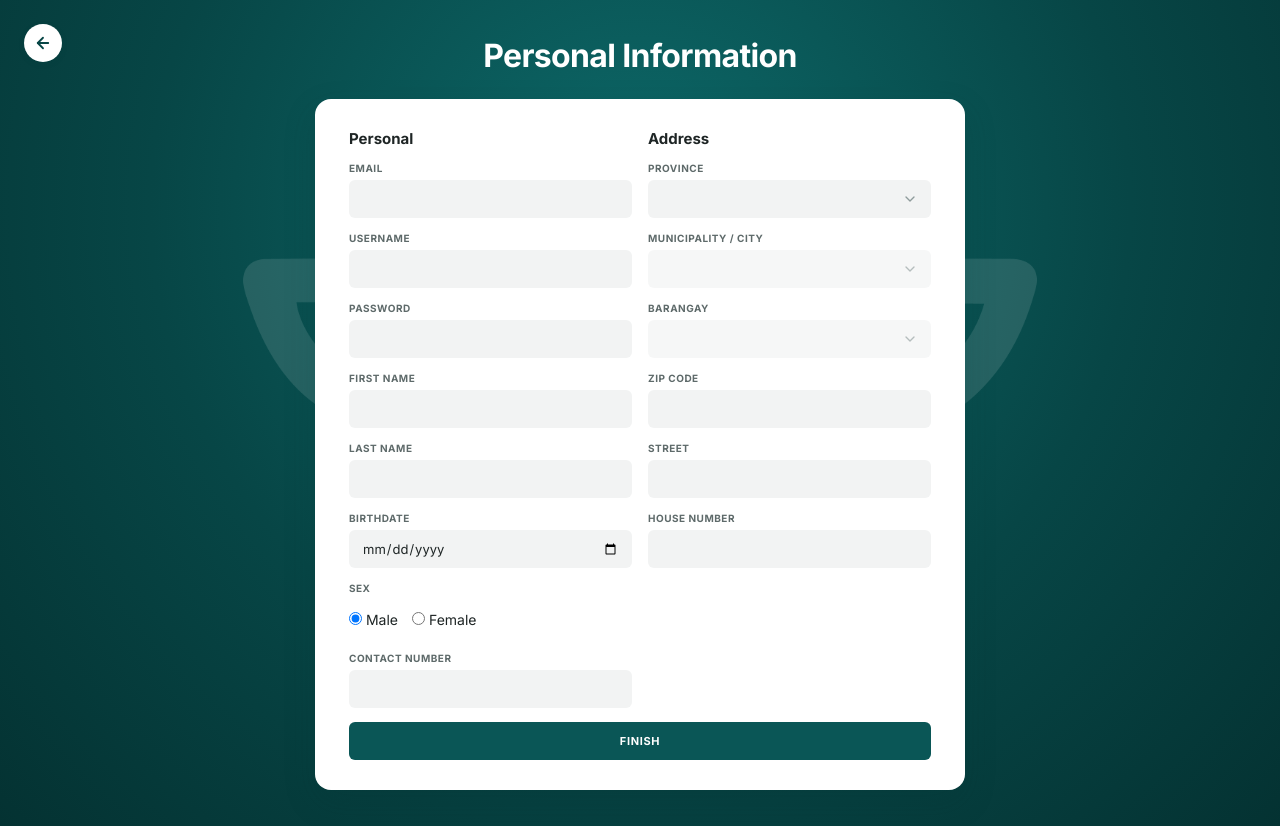
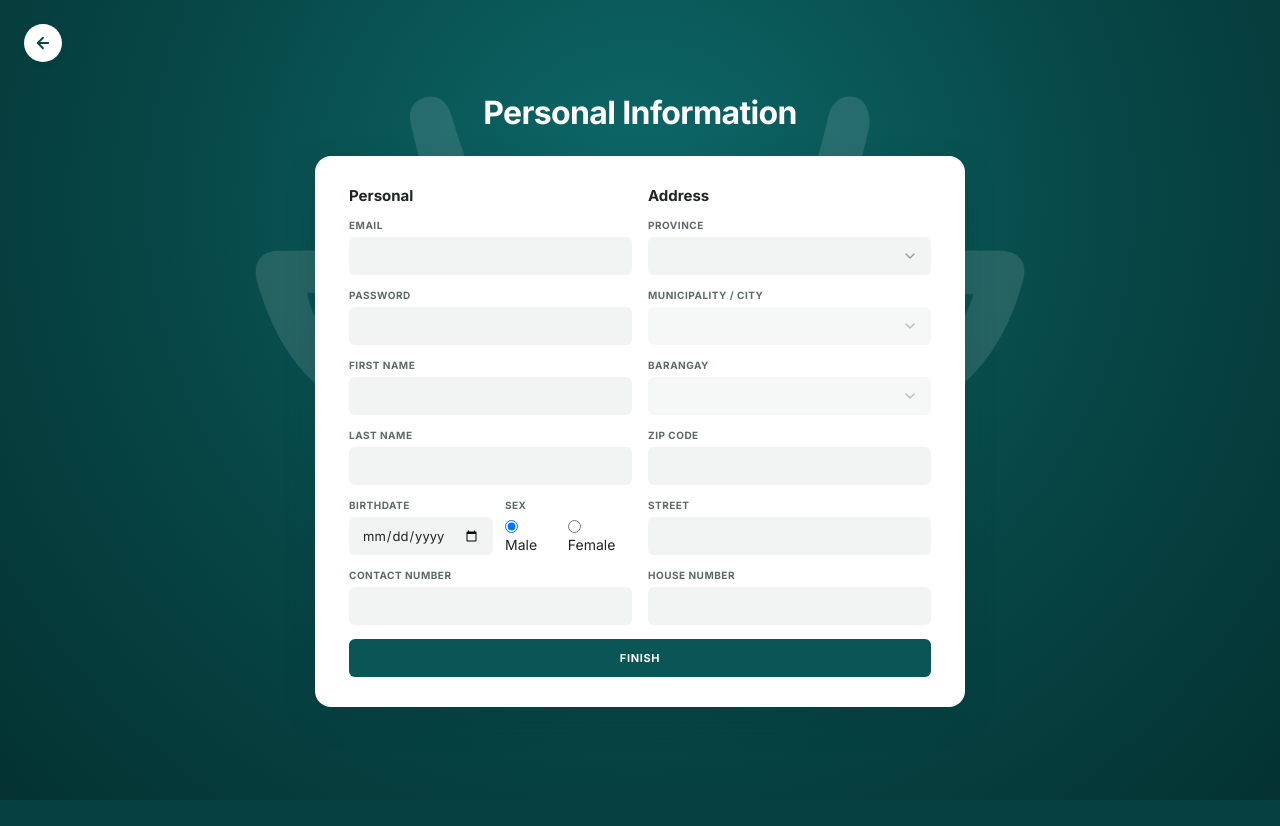
Before and after one commit to aenstudio-co/livestock-pro, a PHP site: page /register_personal.php in a window 1280 px wide. After the commit the page ends 800 px from the top, so only its background shows below. Run offline with PHP 8.4, Linux system fonts and the light colour scheme; a user stored in the database is signed in.

Commit message:
Refactor personal registration to handle username generation

```diff
--- a/register_personal.php
+++ b/register_personal.php
@@ -15,6 +15,30 @@ if ($_SERVER['REQUEST_METHOD'] === 'POST') {
         $aCount = (int)$pdo->query("SELECT COUNT(*) FROM `address`")->fetchColumn() + 1;
         $new_user_id = sprintf("USE-%05d", $uCount);
         $new_addr_id = sprintf("ADD-%05d", $aCount);
+
+        $fn = trim($_POST['first_name'] ?? '');
+        $ln = trim($_POST['last_name'] ?? '');
+        $email = trim($_POST['email'] ?? '');
+
+        $rawBase = strtolower(preg_replace('/[^a-zA-Z0-9]/', '', $fn . $ln));
+        if ($rawBase === '' && str_contains($email, '@')) {
+            $rawBase = strtolower(preg_replace('/[^a-zA-Z0-9]/', '', strstr($email, '@', true)));
+        }
+        if ($rawBase === '') {
+            $rawBase = strtolower($new_user_id);
+        }
+
+        $username = $rawBase;
+        $checkStmt = $pdo->prepare("SELECT COUNT(*) FROM `user` WHERE `username` = :uname");
+        $suffix = 1;
+        while (true) {
+            $checkStmt->execute(['uname' => $username]);
+            if ((int)$checkStmt->fetchColumn() === 0) {
+                break;
+            }
+            $username = $rawBase . $suffix;
+            $suffix++;
+        }
 
         $pdo->prepare("
             INSERT INTO `address` (`address_id`, `user_id`, `HouseNumber`, `Street`, `Barangay`, `Municipality_City`, `Province`, `ZipCode`)
@@ -36,10 +60,10 @@ if ($_SERVER['REQUEST_METHOD'] === 'POST') {
         ")->execute([
             'uid'   => $new_user_id,
             'bname' => $business_name,
-            'fn'    => trim($_POST['first_name'] ?? ''),
-            'ln'    => trim($_POST['last_name'] ?? ''),
-            'email' => trim($_POST['email'] ?? ''),
-            'uname' => trim($_POST['username'] ?? ''),
+            'fn'    => $fn,
+            'ln'    => $ln,
+            'email' => $email,
+            'uname' => $username,
             'pw'    => password_hash(trim($_POST['password'] ?? ''), PASSWORD_DEFAULT),
             'bday'  => trim($_POST['birthdate'] ?? ''),
             'sex'   => trim($_POST['sex'] ?? 'Male'),
@@ -105,16 +129,20 @@ if ($_SERVER['REQUEST_METHOD'] === 'POST') {
           <div>
             <div class="card-title">Personal</div>
             <div class="form-group"><label class="form-label">EMAIL</label><input class="form-control" type="email" name="email" required></div>
-            <div class="form-group"><label class="form-label">USERNAME</label><input class="form-control" type="text" name="username" required></div>
             <div class="form-group"><label class="form-label">PASSWORD</label><input class="form-control" type="password" name="password" required></div>
             <div class="form-group"><label class="form-label">FIRST NAME</label><input class="form-control" type="text" name="first_name" required></div>
             <div class="form-group"><label class="form-label">LAST NAME</label><input class="form-control" type="text" name="last_name" required></div>
-            <div class="form-group"><label class="form-label">BIRTHDATE</label><input class="form-control" type="date" name="birthdate" required></div>
-            <div class="form-group">
-              <label class="form-label">SEX</label>
-              <div style="display:flex;gap:14px;align-items:center;height:38px;">
-                <label><input type="radio" name="sex" value="Male" checked> Male</label>
-                <label><input type="radio" name="sex" value="Female"> Female</label>
+            <div style="display:grid;grid-template-columns:1fr 1fr;gap:12px;">
+              <div class="form-group">
+                <label class="form-label">BIRTHDATE</label>
+                <input class="form-control" type="date" name="birthdate" required>
+              </div>
+              <div class="form-group">
+                <label class="form-label">SEX</label>
+                <div style="display:flex;gap:14px;align-items:center;height:38px;">
+                  <label><input type="radio" name="sex" value="Male" checked> Male</label>
+                  <label><input type="radio" name="sex" value="Female"> Female</label>
+                </div>
               </div>
             </div>
             <div class="form-group"><label class="form-label">CONTACT NUMBER</label><input class="form-control" type="text" name="contact_number" required></div>
```
